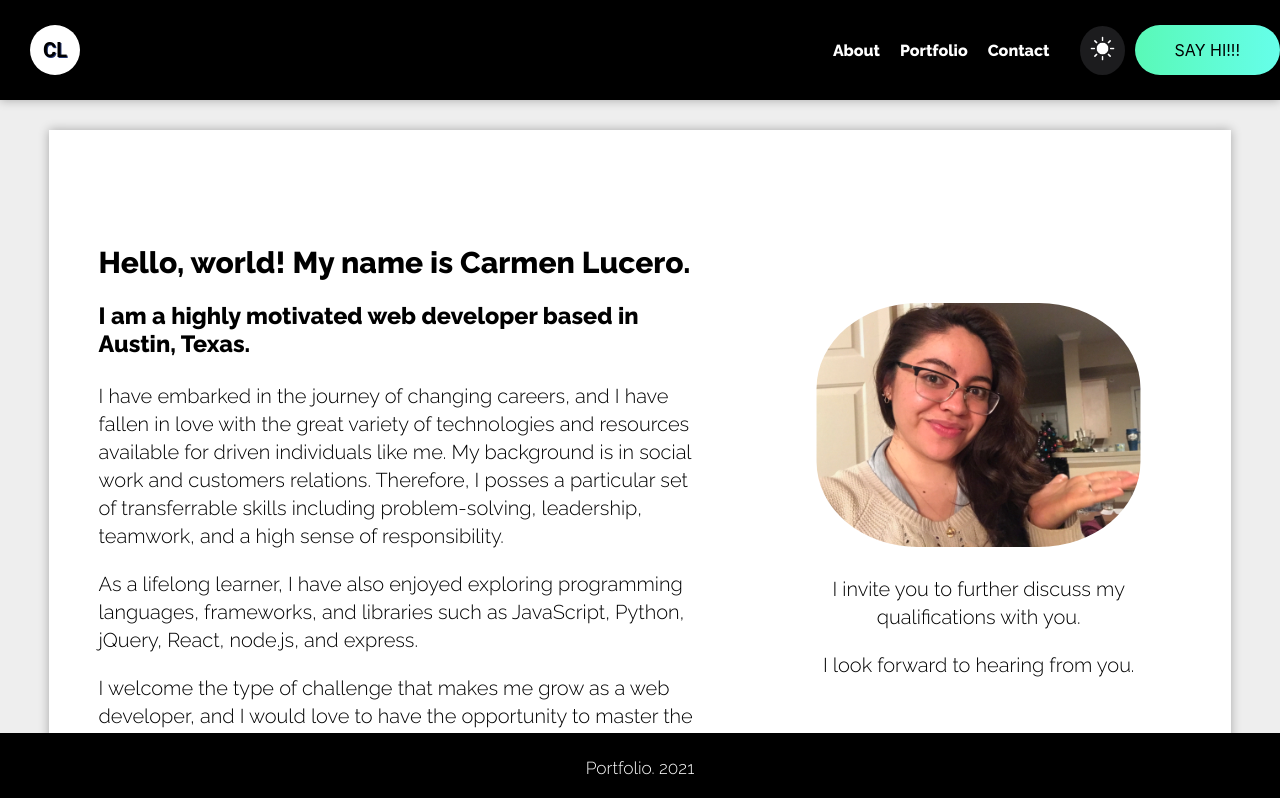
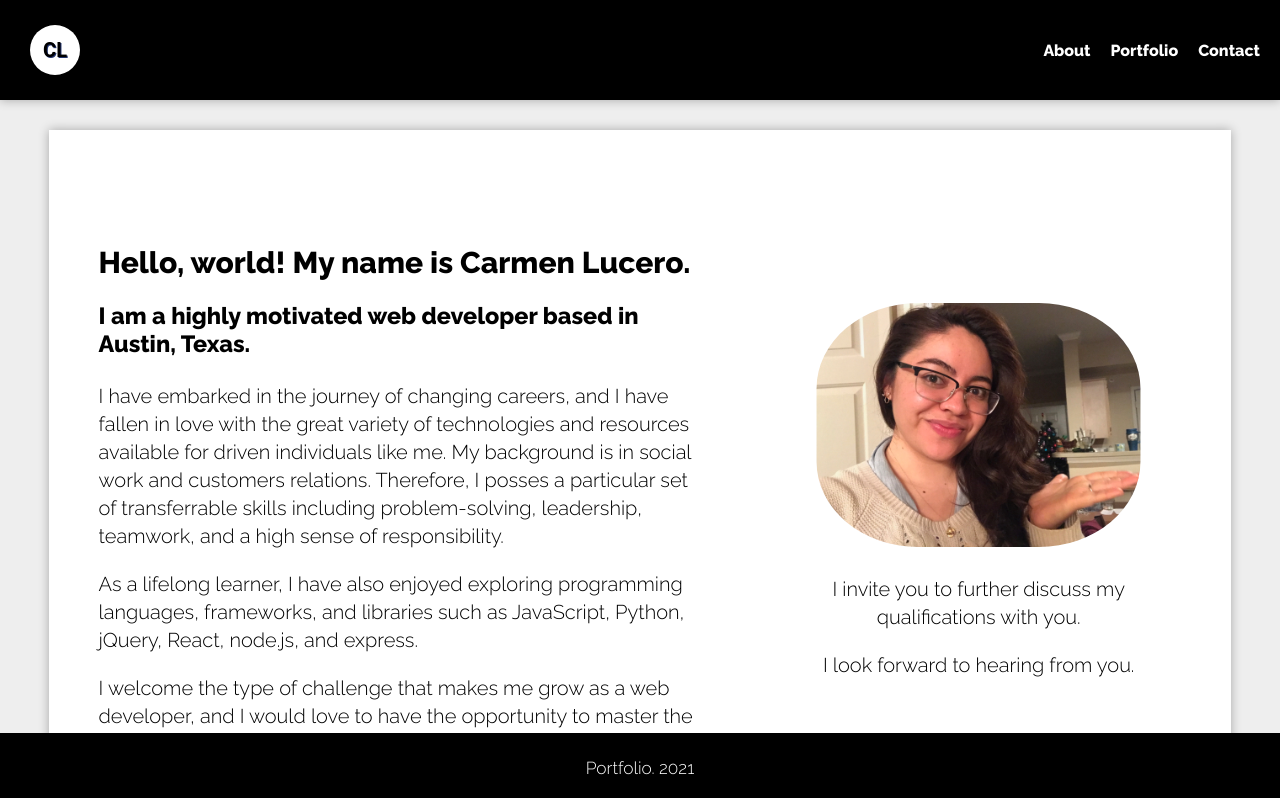
Before and after one commit to LuceroSDJ/react.portfolio, a React (Create React App) app: page / in a window 1280 px wide. Shown: the top 798 px of the page. Built offline with nearby package versions, Linux system fonts and the light colour scheme; no server answers.

Commit message:
modified nav

```diff
--- a/src/components/Nav.js
+++ b/src/components/Nav.js
@@ -19,7 +19,7 @@ const Nav = () => {
                     <p><a class="nav-link" href="#contact">Contact</a></p>
                 </div>
 
-                <div className='headerActions'>
+                {/* <div className='headerActions'>
                     <div className='darkModeContainer'>
                         <img src={themeSwitchIcon} />
                     </div>
@@ -27,7 +27,7 @@ const Nav = () => {
 
                 <a href="mailto:lucero.atx1@gmail.com?subject=Job%20Opportunity" target="_blank" rel="noopener noreferrer" className='actionButton' >
                     SAY HI!!!
-                </a>
+                </a> */}
             </nav>
 
         </header>
```
